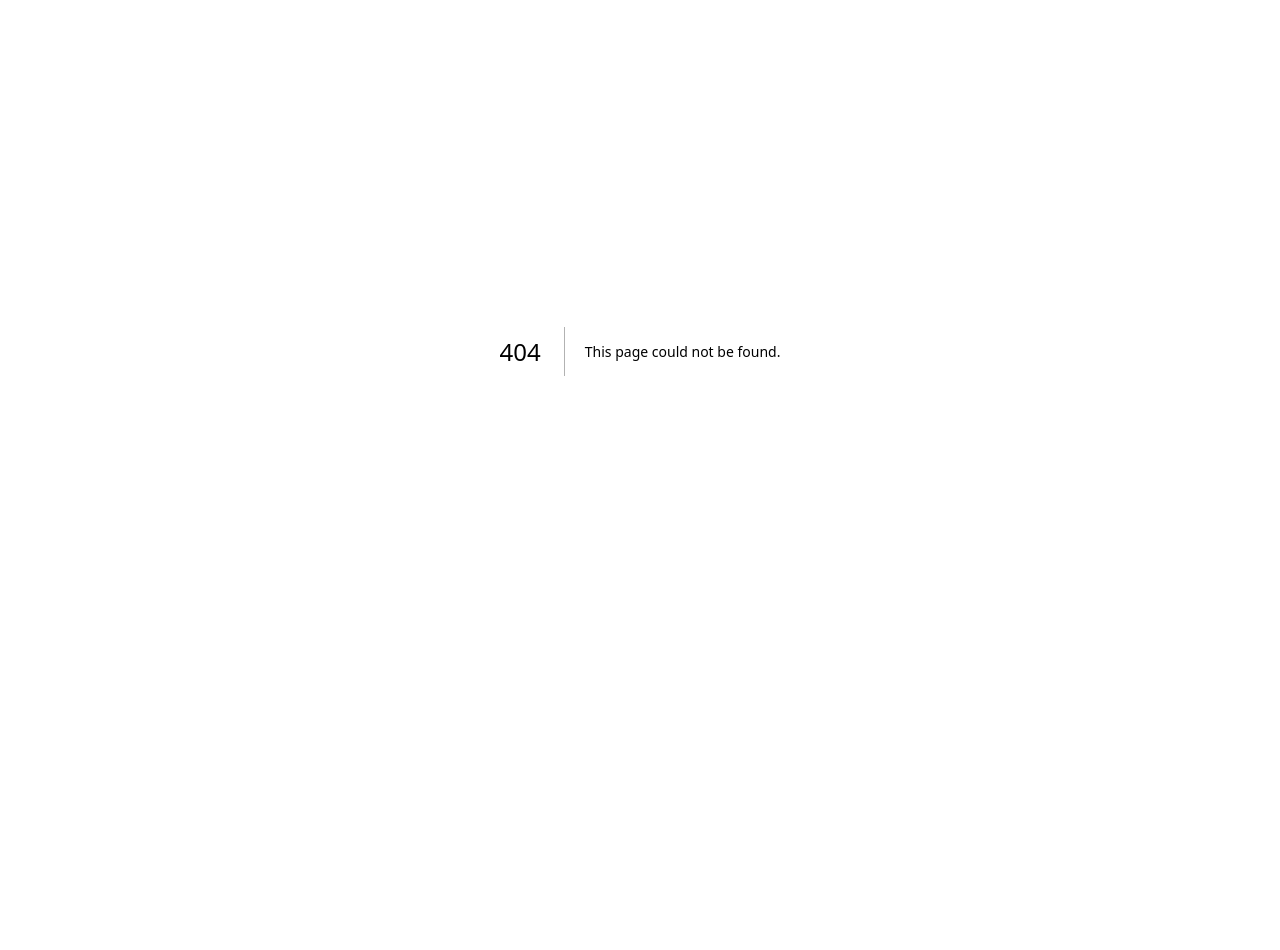
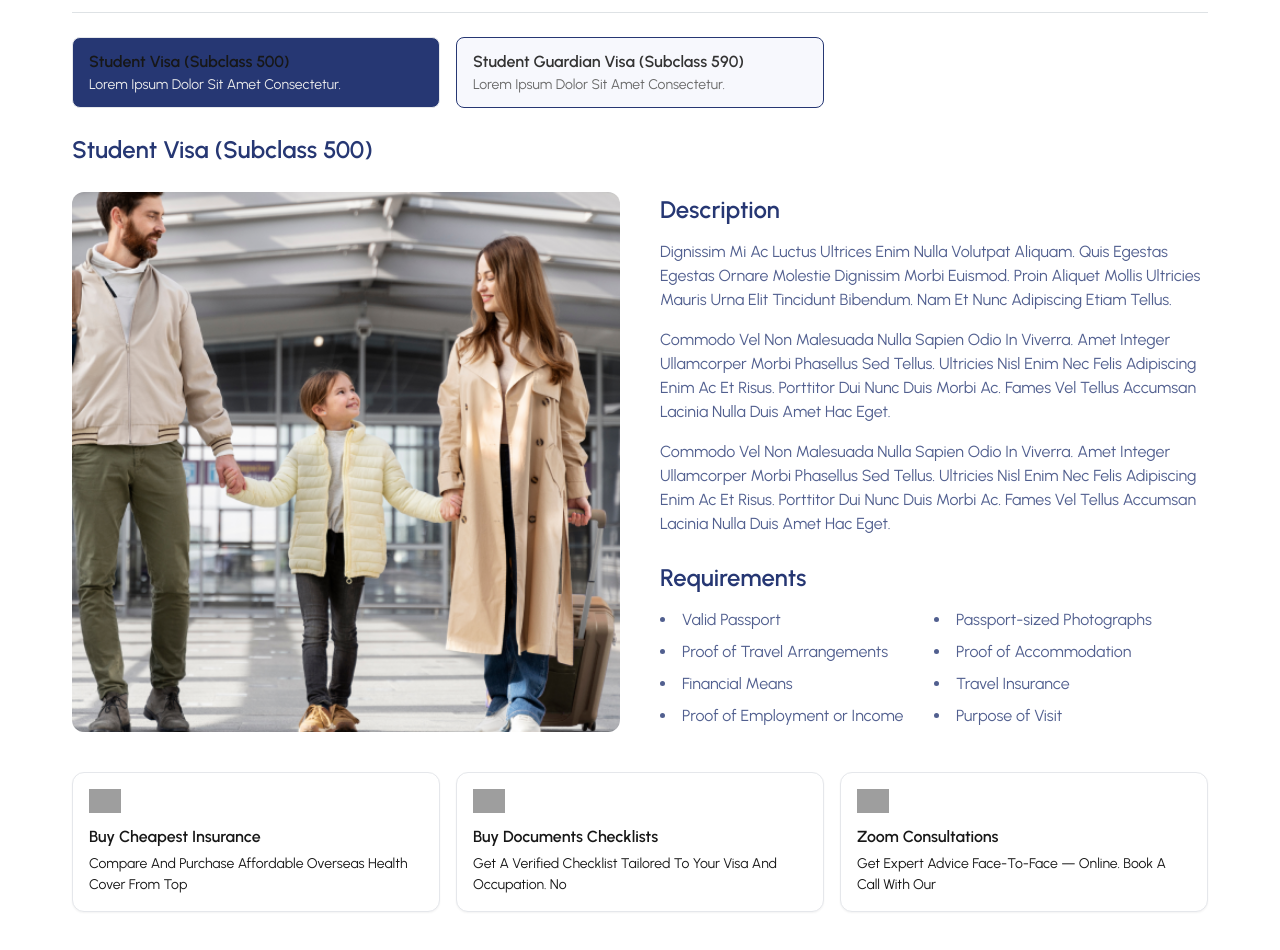
Before and after one commit to SarangTandel5112/migrate-globe-FE, a Next.js app: page /visa/1 in a window 1280 px wide. Before the commit this address had no page. Shown: the part 200-1150 px from the top of the page. Before the commit the page ends 999 px from the top, so only its background shows below. Built offline with nearby package versions, Linux system fonts and the light colour scheme; grey boxes are pictures that could not be loaded.

Commit message:
[Add] : Visa details page added

```diff
--- /dev/null
+++ b/src/app/visa/[id]/page.tsx
@@ -0,0 +1,40 @@
+import VisaDetail from "@/components/visa/VisaDetails";
+import VisaTypeCard from "@/components/visa/VisaTypeCard";
+
+const visaTypes = [
+    {
+        title: "Student Visa (Subclass 500)",
+        description: "Lorem Ipsum Dolor Sit Amet Consectetur.",
+        active: true,
+    },
+    {
+        title: "Student Guardian Visa (Subclass 590)",
+        description: "Lorem Ipsum Dolor Sit Amet Consectetur.",
+        active: false,
+    },
+];
+
+function page() {
+    return (
+        <div className="flex flex-col gap-4 md:gap-6">
+            <div className="flex justify-between items-start">
+                <h1 className="text-heading1 text-navy-blue">Student Visa</h1>
+                <button className="bg-navy-blue text-white px-6 py-2 rounded-md text-sm font-medium">
+                    Book a Consultation
+                </button>
+            </div>
+            <div className="border-b border-[#DEE2E5]"></div>
+            <div className="grid grid-cols-1 sm:grid-cols-2 md:grid-cols-2 lg:grid-cols-3 gap-4">
+                {visaTypes.map((type, index) => (
+                    <VisaTypeCard key={index} type={type} />
+                ))}
+            </div>
+            <h3 className="text-heading1 text-navy-blue">
+                Student Visa (Subclass 500)
+            </h3>
+            <VisaDetail />
+        </div>
+    );
+}
+
+export default page;
--- /dev/null
+++ b/src/components/visa/VisaDetails.tsx
@@ -0,0 +1,110 @@
+import Image from "next/image";
+
+const requirements = [
+    "Valid Passport",
+    "Passport-sized Photographs",
+    "Proof of Travel Arrangements",
+    "Proof of Accommodation",
+    "Financial Means",
+    "Travel Insurance",
+    "Proof of Employment or Income",
+    "Purpose of Visit",
+];
+
+const services = [
+    {
+        icon: "/icons/insurance.svg",
+        title: "Buy Cheapest Insurance",
+        desc: "Compare And Purchase Affordable Overseas Health Cover From Top",
+    },
+    {
+        icon: "/icons/checklist.svg",
+        title: "Buy Documents Checklists",
+        desc: "Get A Verified Checklist Tailored To Your Visa And Occupation. No",
+    },
+    {
+        icon: "/icons/consultation.svg",
+        title: "Zoom Consultations",
+        desc: "Get Expert Advice Face-To-Face — Online. Book A Call With Our",
+    },
+];
+
+export default function VisaDetail() {
+    return (
+        <section>
+            <div className="grid md:grid-cols-2 gap-10 mb-10">
+                <Image
+                    src="/visa.png" // Replace with your actual path
+                    alt="Student Visa"
+                    width={600}
+                    height={400}
+                    className="rounded-xl object-cover w-full h-auto"
+                />
+
+                <div>
+                    <h2 className="text-navy-blue text-heading1 mb-3">
+                        Description
+                    </h2>
+                    <div className="space-y-4 text-navy-blue-400 text-description1">
+                        <p>
+                            Dignissim Mi Ac Luctus Ultrices Enim Nulla Volutpat
+                            Aliquam. Quis Egestas Egestas Ornare Molestie
+                            Dignissim Morbi Euismod. Proin Aliquet Mollis
+                            Ultricies Mauris Urna Elit Tincidunt Bibendum. Nam
+                            Et Nunc Adipiscing Etiam Tellus.
+                        </p>
+                        <p>
+                            Commodo Vel Non Malesuada Nulla Sapien Odio In
+                            Viverra. Amet Integer Ullamcorper Morbi Phasellus
+                            Sed Tellus. Ultricies Nisl Enim Nec Felis Adipiscing
+                            Enim Ac Et Risus. Porttitor Dui Nunc Duis Morbi Ac.
+                            Fames Vel Tellus Accumsan Lacinia Nulla Duis Amet
+                            Hac Eget.
+                        </p>
+                        <p>
+                            Commodo Vel Non Malesuada Nulla Sapien Odio In
+                            Viverra. Amet Integer Ullamcorper Morbi Phasellus
+                            Sed Tellus. Ultricies Nisl Enim Nec Felis Adipiscing
+                            Enim Ac Et Risus. Porttitor Dui Nunc Duis Morbi Ac.
+                            Fames Vel Tellus Accumsan Lacinia Nulla Duis Amet
+                            Hac Eget.
+                        </p>
+                    </div>
+
+                    <h2 className="text-navy-blue text-heading1 mt-6 mb-3">
+                        Requirements
+                    </h2>
+                    <ul className="grid grid-cols-1 sm:grid-cols-2 md:grid-cols-1 lg:grid-cols-2 gap-y-2 text-navy-blue-400 text-description1 list-disc list-inside">
+                        {requirements.map((req, idx) => (
+                            <li key={idx}>{req}</li>
+                        ))}
+                    </ul>
+                </div>
+            </div>
+
+            <div className="grid md:grid-cols-3 gap-4">
+                {services.map((service, index) => (
+                    <div
+                        key={index}
+                        className="border rounded-xl p-4 bg-white shadow-sm hover:shadow-md transition"
+                    >
+                        <div className="mb-3">
+                            <Image
+                                src={service.icon}
+                                alt={service.title}
+                                width={32}
+                                height={32}
+                            />
+                        </div>
+                        <h4 className="font-semibold text-navyBlue-600 mb-1">
+                            {service.title}
+                        </h4>
+                        <p className="text-sm text-neutrals-500">
+                            {service.desc}
+                        </p>
+                    </div>
+                ))}
+            </div>
+        </section>
+    );
+}
--- /dev/null
+++ b/src/components/visa/VisaTypeCard.tsx
@@ -0,0 +1,28 @@
+function VisaTypeCard({ type }: any) {
+    return (
+        <div
+            className={`border px-4 py-3 rounded-lg w-full md:w-auto cursor-pointer transition-colors ${
+                type.active
+                    ? "bg-navy-blue"
+                    : "border-navy-blue bg-background-1"
+            }`}
+        >
+            <h3
+                className={`text-base font-semibold ${
+                    type.active ? "text-neutrals-00" : "text-neutrals-700"
+                }`}
+            >
+                {type.title}
+            </h3>
+            <p
+                className={`text-sm font-normal ${
+                    type.active ? "text-neutrals-100" : "text-neutrals"
+                }`}
+            >
+                {type.description}
+            </p>
+        </div>
+    );
+}
+
+export default VisaTypeCard;
```
Also changed, not shown: public/visa.png (added).
